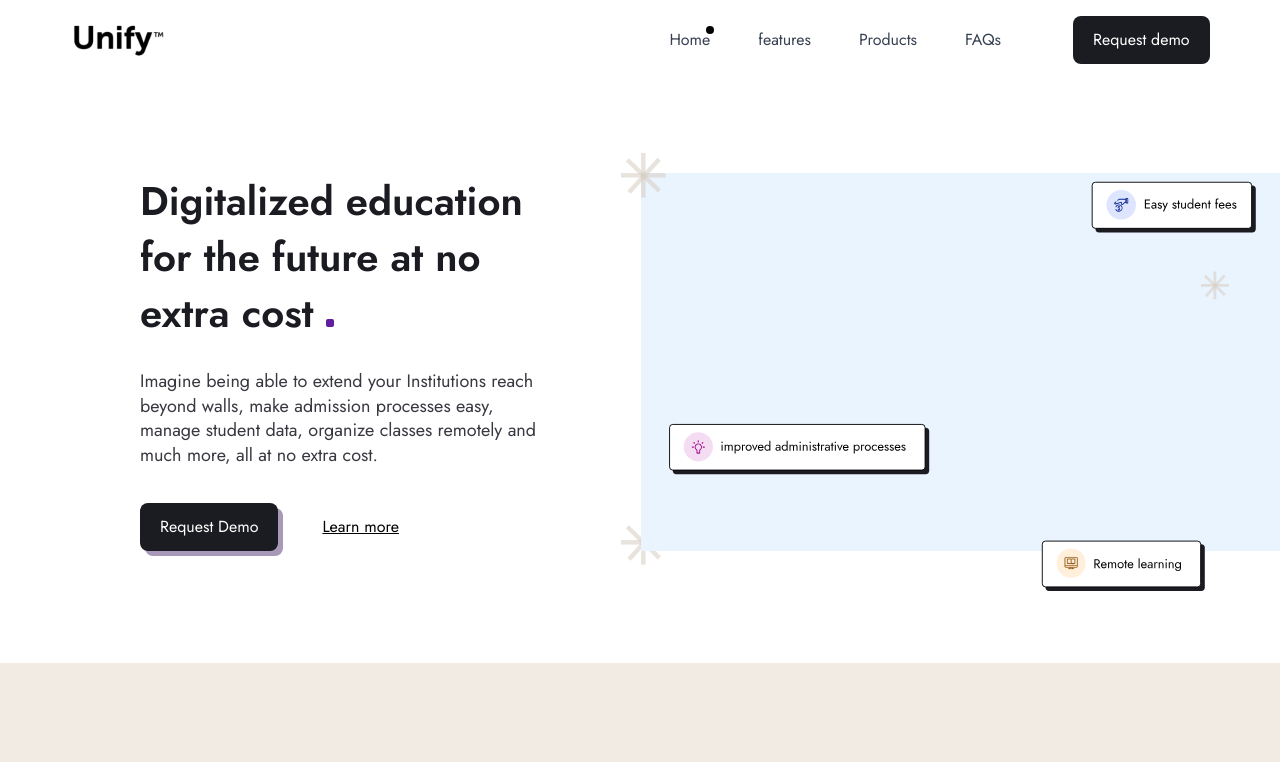
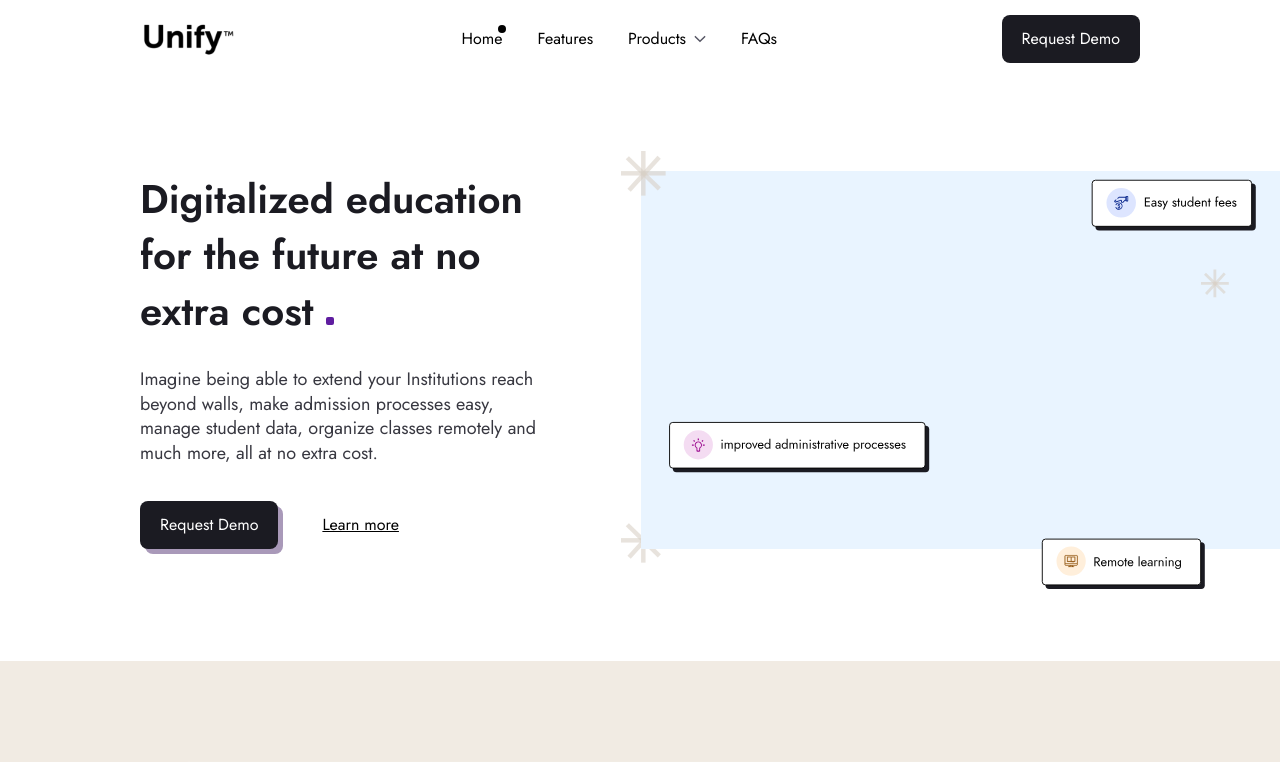
Before and after one commit to geekmaros/unify, a Vue app: page / in a window 1280 px wide. Shown: the top 762 px of the page. Built offline with nearby package versions, Linux system fonts and the light colour scheme; grey boxes are pictures that could not be loaded.

Commit message:
Revert "feature/ minor changes in the nav section"

```diff
--- a/package.json
+++ b/package.json
@@ -9,7 +9,6 @@
     "lint": "eslint . --ext .vue,.js,.jsx,.cjs,.mjs --fix --ignore-path .gitignore"
   },
   "dependencies": {
-    "@splidejs/vue-splide": "^0.6.3",
     "pinia": "^2.0.13",
     "vue": "^3.2.33",
     "vue-router": "^4.0.14"
--- a/src/App.vue
+++ b/src/App.vue
@@ -1,15 +1,13 @@
 
 <template>
-  <!-- <NavbarVue /> -->
-  <BarNavVue />
+  <NavbarVue />
   <RouterView />
   <LandingFooterVue />
 </template>
 
 <script setup>
 import { RouterView } from 'vue-router'
-// import NavbarVue from './components/Navbar.vue';
-import BarNavVue from './components/BarNav.vue';
+import NavbarVue from './components/Navbar.vue';
 import LandingFooterVue from './components/LandingFooter.vue';
 </script>
 
--- a/src/components/BarNav.vue
+++ /dev/null
@@ -1,89 +0,0 @@
-<template>
-  <div class="bg-gray-50">
-    <!-- <header> -->
-    <div class="relative z-20 border-b lg:border-b-0 bg-white">
-      <div class="p-4 md:px-70px  lg:container lg:mx-auto lg:px-10px lg:py-4">
-        <div class="flex items-center justify-between">
-          <div class="relative z-20">
-            <router-link to="/">
-              <img src="../assets/logo.svg" alt="logo-tailus" />
-            </router-link>
-          </div>
-
-          <div class="flex items-center justify-end">
-            <input
-              type="checkbox"
-              name="hamburger"
-              id="hamburger"
-              class="peer"
-              hidden
-            />
-            <label
-              for="hamburger"
-              class="peer-checked:hamburger block relative z-20 p-6 -mr-6 cursor-pointer lg:hidden"
-            >
-              <div
-                aria-hidden="true"
-                class="m-auto h-0.5 w-6 rounded bg-unify-primary transition duration-300"
-              ></div>
-              <div
-                aria-hidden="true"
-                class="m-auto mt-2 h-0.5 w-6 rounded bg-unify-primary transition duration-300"
-              ></div>
-            </label>
-            <!-- start -->
-            <div
-              class="peer-checked:translate-x-0 fixed inset-0 w-[calc(100%-4.5rem)] translate-x-[-100%] bg-white border-r shadow-xl transition duration-300 lg:border-r-0 lg:w-auto lg:static lg:shadow-none lg:translate-x-0"
-            >
-              <!-- flex flex-col h-full justify-between lg:items-center lg:flex-row lg:justify-between -->
-              <div class="flex flex-col h-full justify-between lg:items-center lg:flex-row lg:justify-between">
-                <ul
-                  class="px-6 pt-32 text-gray-700 space-y-8 md:px-12 lg:space-y-0 lg:flex lg:space-x-12 lg:pt-0"
-                >
-                  <li>
-                    <router-link to="/"> Home </router-link>
-                  </li>
-                  <li>
-                    <router-link to="features"> features </router-link>
-                  </li>
-                  <li>Products</li>
-                  <li>
-                    <router-link to="faqs">FAQs</router-link>
-                  </li>
-                </ul>
-
-                <div
-                  class="border-t py-8 px-6 md:px-12 md:py-16 lg:border-t-0 lg:py-0 lg:pr-0 lg:pl-6"
-                >
-                  <BtnVue message="Request demo" />
-                </div>
-              </div>
-            </div>
-            <!-- end -->
-          </div>
-        </div>
-      </div>
-    </div>
-    <!-- </header> -->
-  </div>
-</template>
-
-<script setup>
-import BtnVue from "./Btn.vue";
-</script>
-
-<style scoped>
-ul a.router-link-exact-active {
-  position: relative;
-}
-ul a.router-link-exact-active::before {
-  content: "";
-  position: absolute;
-  top: -2px;
-  background: black;
-  width: 8px;
-  height: 8px;
-  border-radius: 100%;
-  right: -4px;
-}
-</style>
--- a/src/components/Institution.vue
+++ b/src/components/Institution.vue
@@ -1,45 +1,14 @@
 <template>
   <main class="bg-unify-purple-100">
-    <div class="flex flex-col justify-center items-center">
-      <h2>Driving <span></span> growth in top tertiary institutions</h2>
-      <img src="../assets/insti.png" alt="" />
-    </div>
-    <div>
-      <img src="../assets/landing/covenant.png" alt="" />
-      <img src="../assets/landing/harvard.png" alt="" />
-      <img src="../assets/landing/unilag.png" alt="" />
-      <img src="../assets/landing/covenant.png" alt="" />
-      <img src="../assets/landing/harvard.png" alt="" />
-    </div>
-    <Splide :options="{ rewind: true }" :perPage="2" class="px-70px">
-      <SplideSlide>
-        <h1>Awesome!</h1>
-        <p>
-          “Lorem ipsum dolor sit amet, consectetur adipiscing elit. Varius proin
-          pellentesque nibh id nunc, enim, vestibulum consectetur. Nisl posuere
-          aliquam sodales lobortis nunc, tellus felis ac. Fusce mattis facilisis
-          est tortor ornare venenatis sagittis.”
-        </p>
-        <div>
-          <h5>Adebayo Akinnusi</h5>
-          <p>Lecturer, Harvard</p>
-        </div>
-      </SplideSlide>
-      <SplideSlide>
-        <h1>2</h1>
-        <p>
-          Lorem ipsum dolor sit amet consectetur adipisicing elit. Eos ut
-          molestiae aliquam necessitatibus saepe blanditiis ab vitae!
-          Repellendus, consectetur at?
-        </p>
-      </SplideSlide>
-    </Splide>
+      <h2>Driving growth in top tertiary institutions</h2>
+      <div>
+          <img src="../assets/landing/covenant.png" alt="">
+          <img src="../assets/landing/harvard.png" alt="">
+          <img src="../assets/landing/unilag.png" alt="">
+          <img src="../assets/landing/covenant.png" alt="">
+          <img src="../assets/landing/harvard.png" alt="">
+      </div>
 
-    <button></button>
+
   </main>
 </template>
-
-<script setup>
-import { Splide, SplideSlide } from "@splidejs/vue-splide";
-import "@splidejs/vue-splide/css";
-</script>
--- a/src/components/Navbar.vue
+++ b/src/components/Navbar.vue
@@ -6,7 +6,7 @@
     <div class="links hidden md:flex">
       <router-link to="/">Home</router-link>
       <router-link to="features" class="ml-35px">Features</router-link>
-      <span class="flex items-center ml-35px" @click="showProduct">
+      <span class="flex items-center ml-35px">
         <span>Products</span>
         <svg
           width="12"
@@ -53,10 +53,13 @@
       />
     </svg>
   </nav>
-  <div v-if="isProductOpen"></div>
 </template>
 <script setup>
+import { ref } from "@vue/reactivity";
 import BtnVue from "./Btn.vue";
+
+
+
 </script>
 
 <style scoped>
@@ -74,16 +77,16 @@ nav a.router-link-exact-active::before {
   right: -4px;
 }
 
-.over {
+.over{
   left: 50%;
   transform: translate(-50%);
 }
 
-.show {
+.show{
   display: block;
 }
 
-.hide {
+.hide{
   display: none;
 }
 </style>
--- a/vite.config.js
+++ b/vite.config.js
@@ -1,36 +1,14 @@
-import { defineConfig } from "vite";
-import vue from "@vitejs/plugin-vue";
+import { fileURLToPath, URL } from 'url'
 
+import { defineConfig } from 'vite'
+import vue from '@vitejs/plugin-vue'
+
+// https://vitejs.dev/config/
 export default defineConfig({
-  build: {
-    lib: {
-      name: "VueSplide",
-      entry: "./src/js/index.ts",
-      formats: ["es", "cjs"],
-      fileName: (format) => {
-        let suffix = format;
-
-        if (format === "es") {
-          suffix = "esm";
-        }
-
-        return `js/vue-splide.${suffix}.js`;
-      },
-    },
-    emptyOutDir: false,
-    watch: {
-      include: "src/**",
-    },
-    rollupOptions: {
-      external: ["vue"],
-      output: {
-        globals: {
-          vue: "Vue",
-        },
-        exports: "named",
-      },
-    },
-    minify: false,
-  },
   plugins: [vue()],
-});
+  resolve: {
+    alias: {
+      '@': fileURLToPath(new URL('./src', import.meta.url))
+    }
+  }
+})
```
Also changed, not shown: src/assets/insti.png (deleted), src/components/CarouselDemo.vue (deleted), 1 other file (tests, documents, lock files or other folders).
